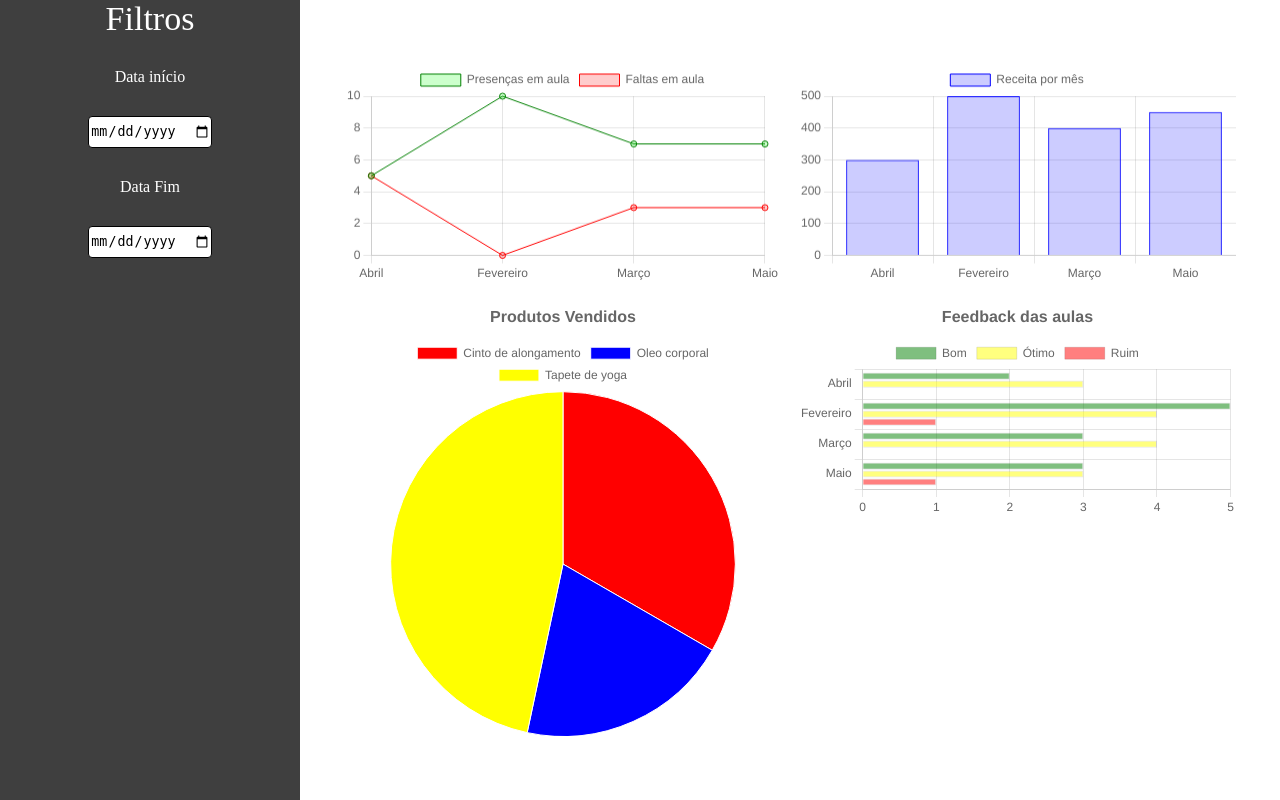
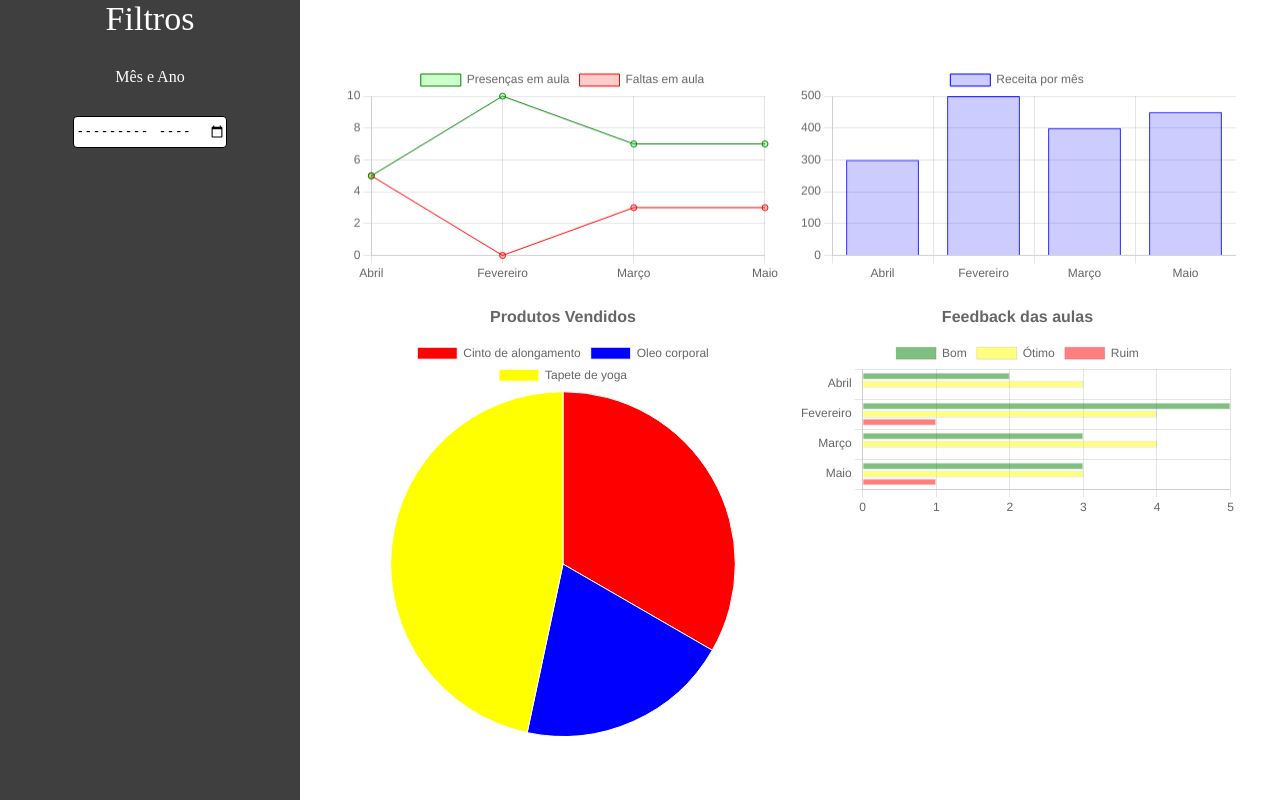
Before and after one commit to emessonSilva/Dashboard_PHP_ChartJS, a PHP site: page / in a window 1280 px wide. Run offline with PHP 8.4, Linux system fonts and the light colour scheme; data comes from the database, SQL or seed files in the repository.

Commit message:
changes added

```diff
--- a/index.php
+++ b/index.php
@@ -161,18 +161,17 @@ unset($pdo);
 
     <p style="font-style: strong; font-size: 34px;">Filtros</p>
 
-    <label for="">Data início</label>
-    <input type="date" style="height: 30px;">
-    <label for="">Data Fim</label>
-    <input type="date" style="height: 30px;">
+    <label for="">Mês e Ano</label>
+    <input type="month" style="height: 30px;">
+
 
 </aside>
 
 <main>
     <div class="charts">
+    <script src="https://cdn.jsdelivr.net/npm/chart.js"></script>
         <div class="chart1">
             <canvas id="myChart1"></canvas>
-            <script src="https://cdn.jsdelivr.net/npm/chart.js"></script>
             <script>
                 // Setup block
                 const monthLabels = <?php echo json_encode($monthLabels); ?>;
@@ -296,7 +295,9 @@ unset($pdo);
                                 font: {
                                     size: 16
                                 }
-                            }
+                            },
+
+
                         }
                     }
                 };
```
